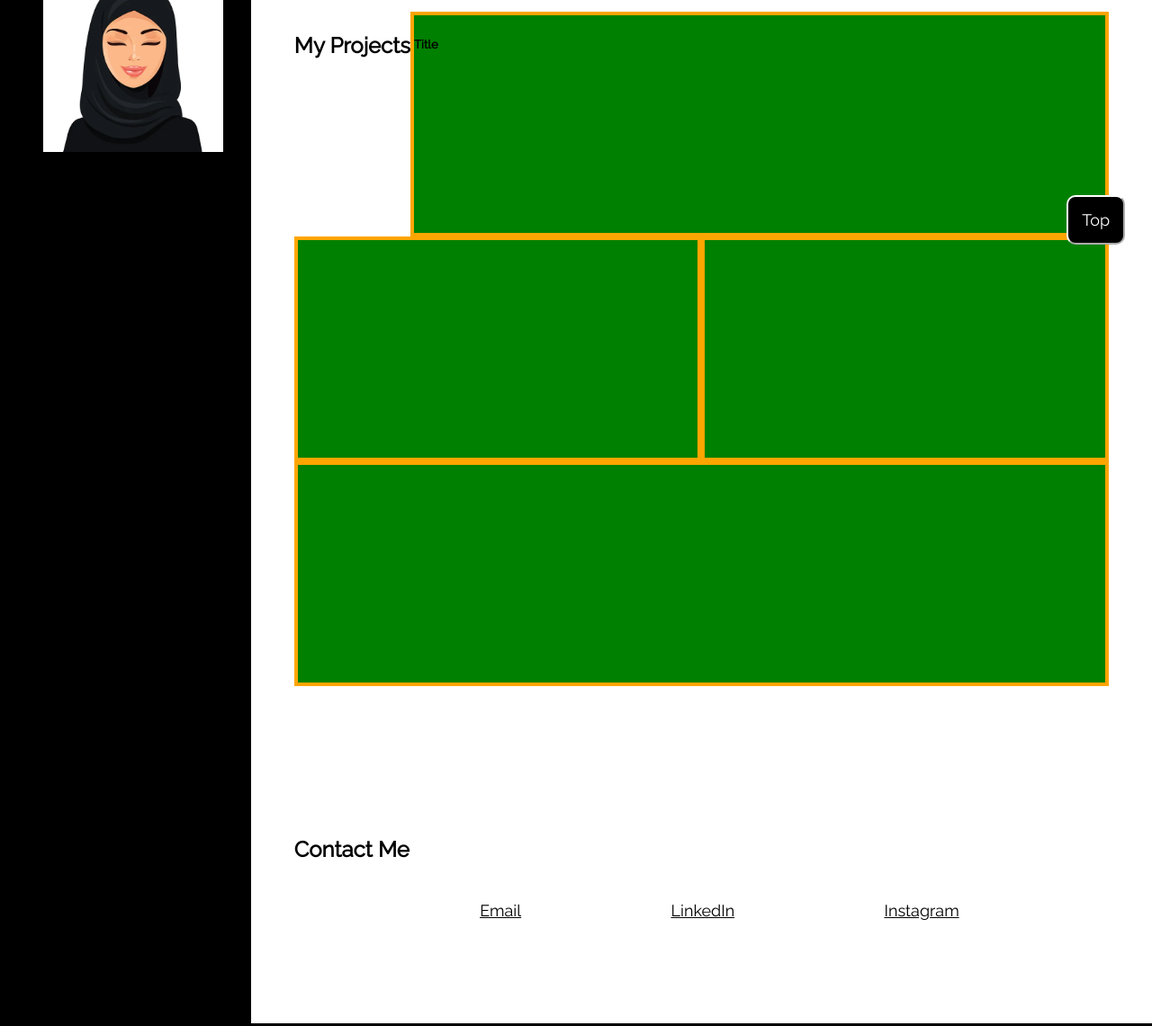
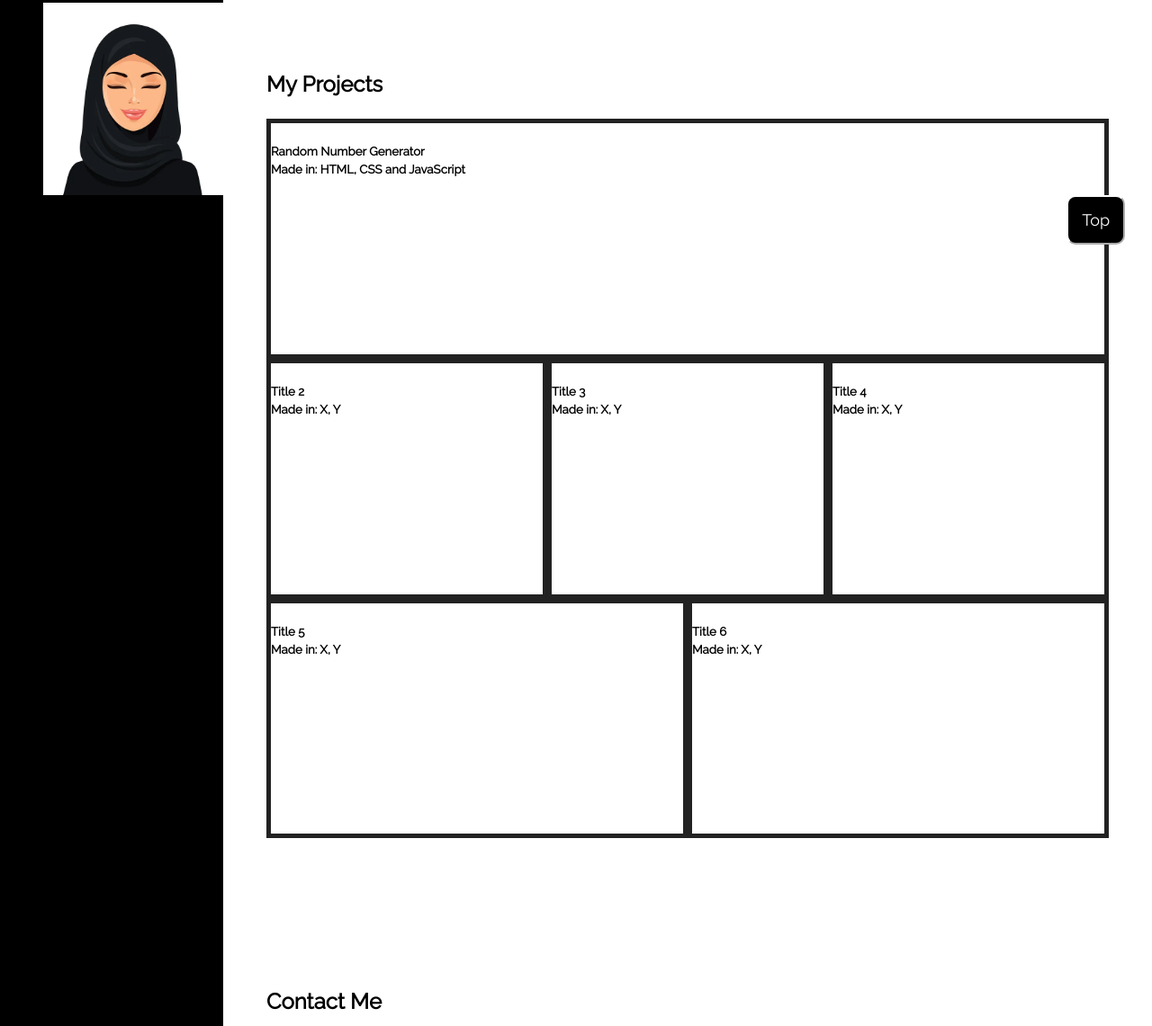
Before and after one commit to Aaliya313/Professional_Portfolio, a plain HTML site: page index.html in a window 1280 px wide. Shown: the part 508-1649 px from the top of the page at 90% size. Drawn offline with Linux system fonts and the light colour scheme.

Commit message:
sorted out my projects flexbox error and now they align nicely under the header and the box at the top is bigger than the others.

```diff
--- a/index.html
+++ b/index.html
@@ -25,7 +25,7 @@
               <li><a href="#projects">My Projects</a></li>
               <li><a href="#contact">Contact</a></li>
             </ul>
-            <img src="images\hijabiAvatar.jpg" alt="Image of Aaliya Ladha" width="200px" height="auto"/>
+            <img src="images\hijabiAvatar.jpg" alt="Image of Aaliya Ladha" width="200px" height="auto" />
           </nav>
         </div>
 
@@ -38,8 +38,7 @@
       <!-- about me -->
       <section class="page-section" id="about">
         <h2>About Me</h2>
-
-        <h6>Degree: BSc in Pharmaceutical Chemistry <br>
+        <h5>Degree: BSc in Pharmaceutical Chemistry <br>
           Courses and Certifications:
           <ul>
             <li>Web development course with CodeFirstGirls, June to August 2022</li>
@@ -55,9 +54,9 @@
             ex nesciunt saepe et velit expedita. Aut enim quibusdam et autem atque nam
             eligendi minima aut laborum molestias et tenetur placeat.
           </p>
-        </h6>
+        </h5>
+      </section>
 
-      </section>
       <br>
       <br>
 
@@ -67,12 +66,34 @@
           <h2>My Projects</h2>
         </div>
 
+        <div class="bigBox">
           <div class="mainblocks">
-          <h5>Title</h5>
+            <h5>Random Number Generator<br>
+              Made in: HTML, CSS and JavaScript</h5>
           </div>
-        <div class="mainblocks"></div>
-        <div class="mainblocks"></div>
-        <div class="mainblocks"></div>
+        </div>
+        <div class="otherBoxes">
+          <div class="mainblocks" id="block2">
+            <h5>Title 2<br>
+              Made in: X, Y</h5>
+          </div>
+          <div class="mainblocks" id="block3">
+            <h5>Title 3<br>
+              Made in: X, Y</h5>
+          </div>
+          <div class="mainblocks" id="block4">
+            <h5>Title 4<br>
+              Made in: X, Y</h5>
+          </div>
+          <div class="mainblocks" id="block5">
+            <h5>Title 5<br>
+              Made in: X, Y</h5>
+          </div>
+          <div class="mainblocks" id="block6">
+            <h5>Title 6<br>
+              Made in: X, Y</h5>
+          </div>
+        </div>
       </section>
       <br>
       <br>
--- a/style.css
+++ b/style.css
@@ -71,17 +71,58 @@ body {
   padding: 3em;
 }
 
-#projects {
-  display: flex;
-  flex-flow: wrap;
+
+
+.bigBox, .otherBoxes {
+  display:flex;
+  flex-flow:row wrap;
 }
 
 .mainblocks {
-  background-color: green;
-  border: 4px solid orange;
+  min-height: 33.33vh;
+  border: 5px solid #222;
+  flex-grow: 1;
+  flex-shrink: 0;
+}
+
+.bigBox .mainblocks {
+  flex-basis: 50%;
+}
+
+.otherBoxes .mainblocks {
+  flex-basis: 33%;
+}
+
+@media screen and (max-width: 800px) {
+
+  .otherBoxes .mainblocks{
+  flex-basis: 100%;
+  }
+}
+
+/*#projects {
+  display: flex;
+  flex-flow: row wrap;
+  gap: 10px;
+}
+
+.mainblocks {
   min-height: 250px;
   flex: 1 0 50%;
+  background-color: #222;
+  border: 4px solid black;
+  color: white;
 }
+
+#block1 {
+  flex: 2 0 50%;
+
+}*/
+
+
+
+
+
 
 
 
@@ -126,10 +167,17 @@ body {
 }
 
 
-/* MEDIA QUERIES */
+/* MEDIA QUERIES
 
 @media screen and (max-width: 1000px) {
   .container {
     flex-direction: column;
   }
 }
+
+@media screen and (max-width: 700px) {
+  .container {
+    flex-direction: column;
+  }
+}
+*/
```
Lines whose indentation alone changed are shown as unchanged.
